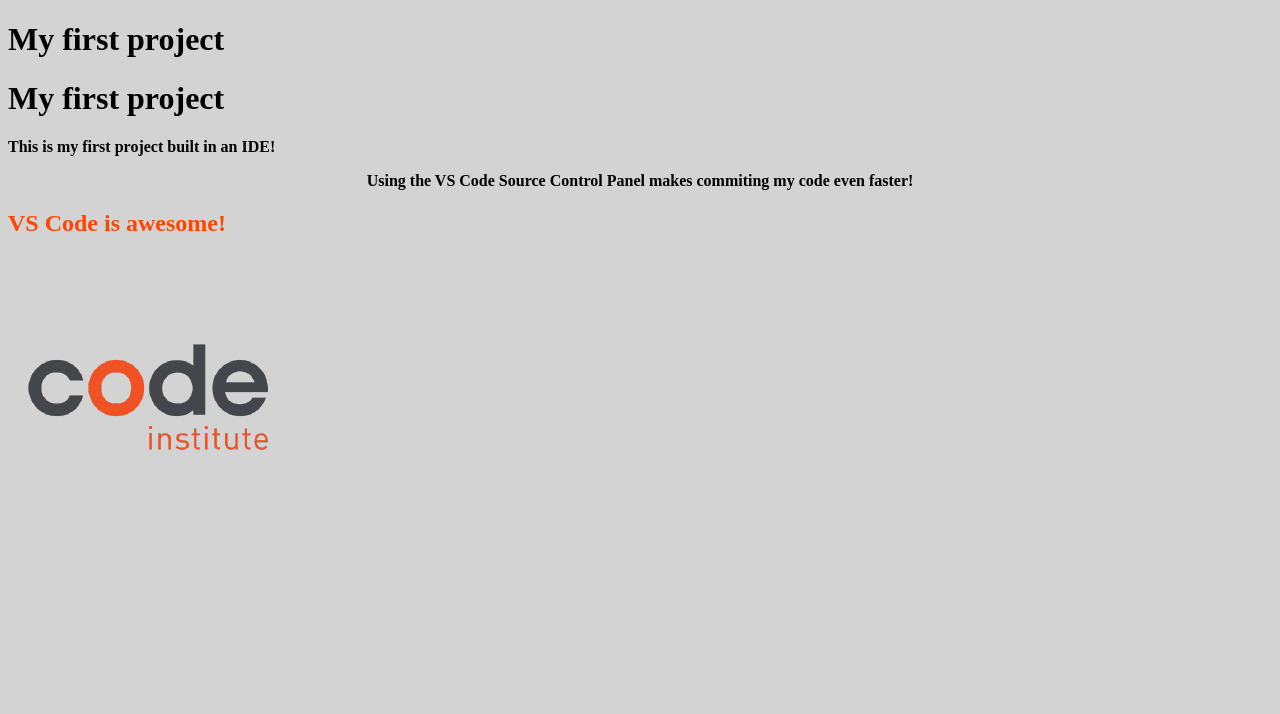
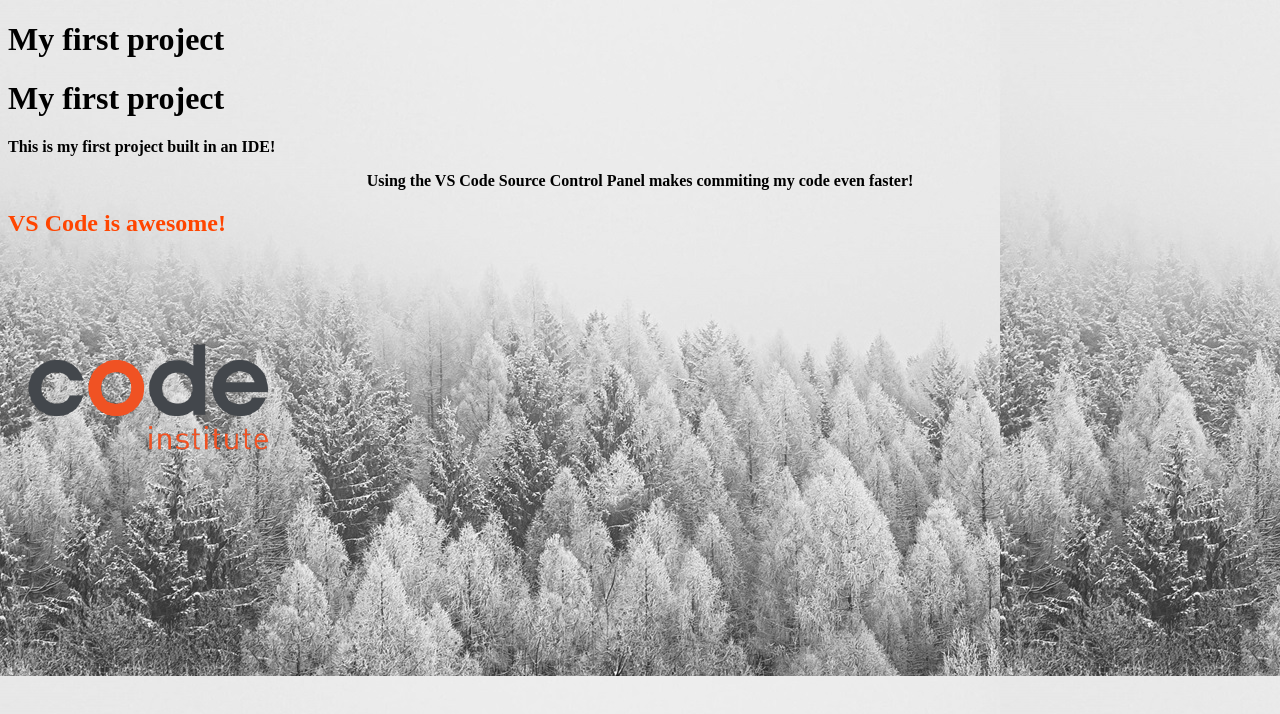
Before and after one commit to Blumbloe/my-first-project, a plain HTML site: page index.html in a window 1280 px wide. Drawn offline with Linux system fonts and the light colour scheme; the site is published under a folder, as on GitHub Pages, so addresses that start at the root find nothing.

Commit message:
changed background image styling from absolute to relative pathing

```diff
--- a/assets/css/styles.css
+++ b/assets/css/styles.css
@@ -1,12 +1,12 @@
+body{
+    background-color: lightgray;
+    background-image: url("../images/01-02-02_background-img.jpg");
+}
+
 /* body{
     background-color: lightgray;
-    background-image: url("../images/01-02-02_background-img.jpg");
+    background-image: url("/assets/images/01-02-02_background-img.jpg");
 } */
-
-body{
-    background-color: lightgray;
-    background-image: url("/assets/images/01-02-02_background-img.jpg");
-}
 
 h2 {
     color: orangered;
```
